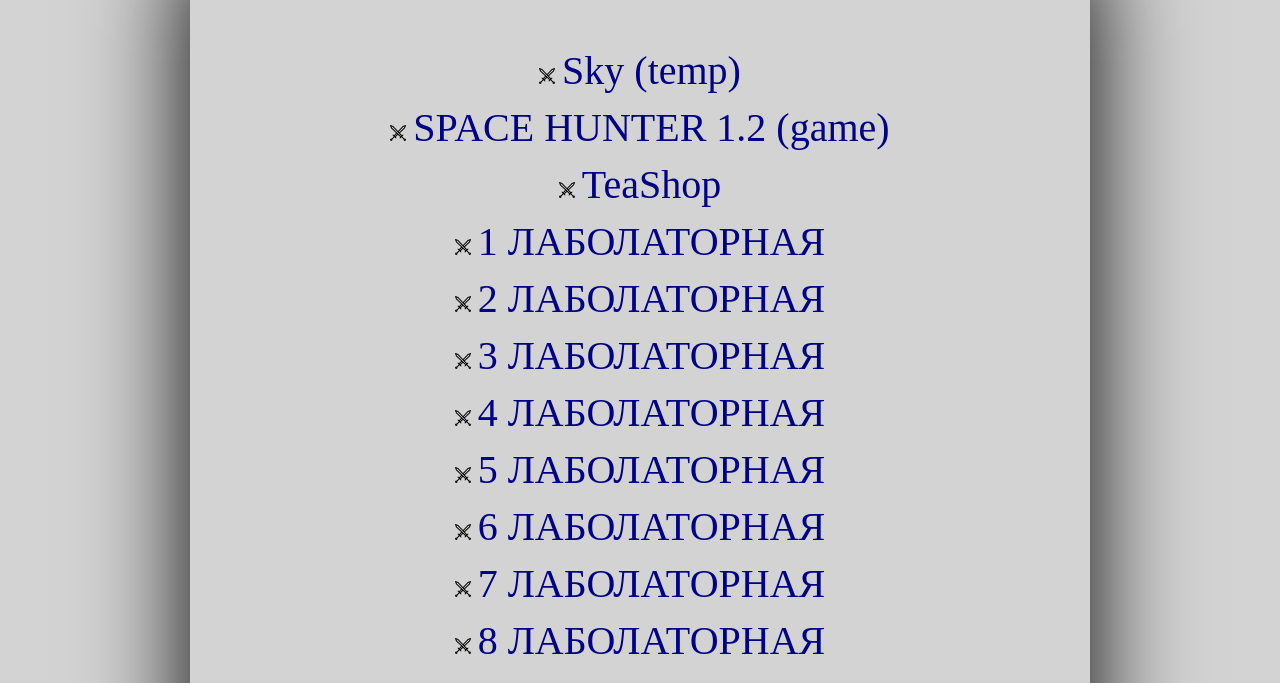
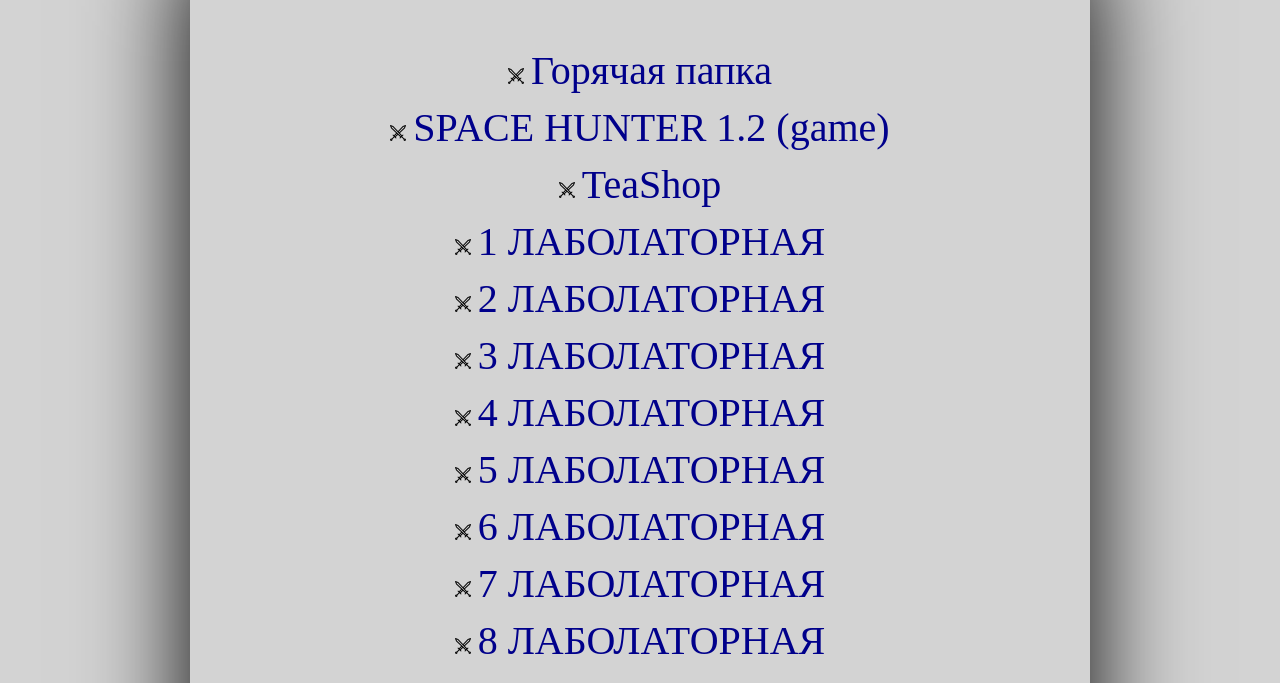
Before and after one commit to Sillwer/Sillwer.github.io, a plain HTML site: page index.html in a window 1280 px wide. Shown: the part 103-786 px from the top of the page. Drawn offline with Linux system fonts and the light colour scheme; files whose address does not match are found by name.

Commit message:
Update index.html

```diff
--- a/index.html
+++ b/index.html
@@ -17,7 +17,7 @@
 
 		<ul>
 
-			<a href="https://drive.google.com/drive/folders/1Dcpiy_iqoOuS1VEtDNJc3Cn3ZPGtz9vy?usp=sharing"><li>Sky (temp)</li></a>
+			<a href="https://drive.google.com/drive/folders/1Dcpiy_iqoOuS1VEtDNJc3Cn3ZPGtz9vy?usp=sharing"><li>Горячая папка</li></a>
 			<a href="https://scratch.mit.edu/projects/142332881/"><li>SPACE HUNTER 1.2 (game)</li></a>
 			<a href="Teashope"><li>TeaShop</li></a>
 
```
